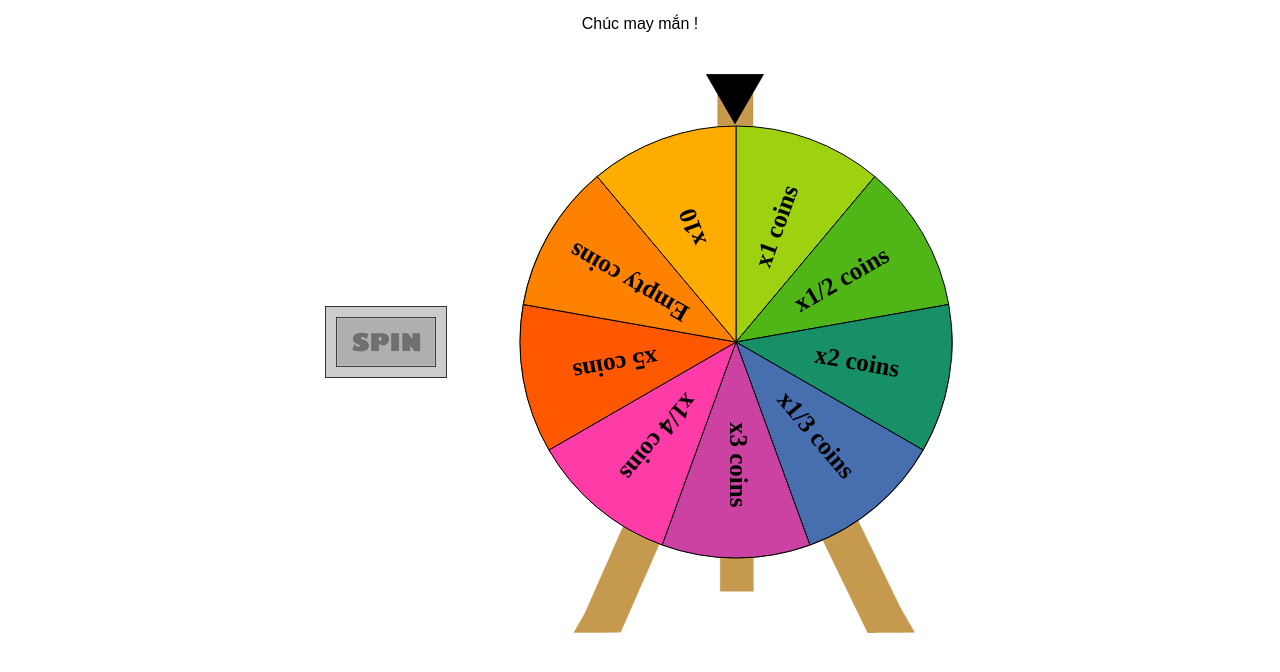
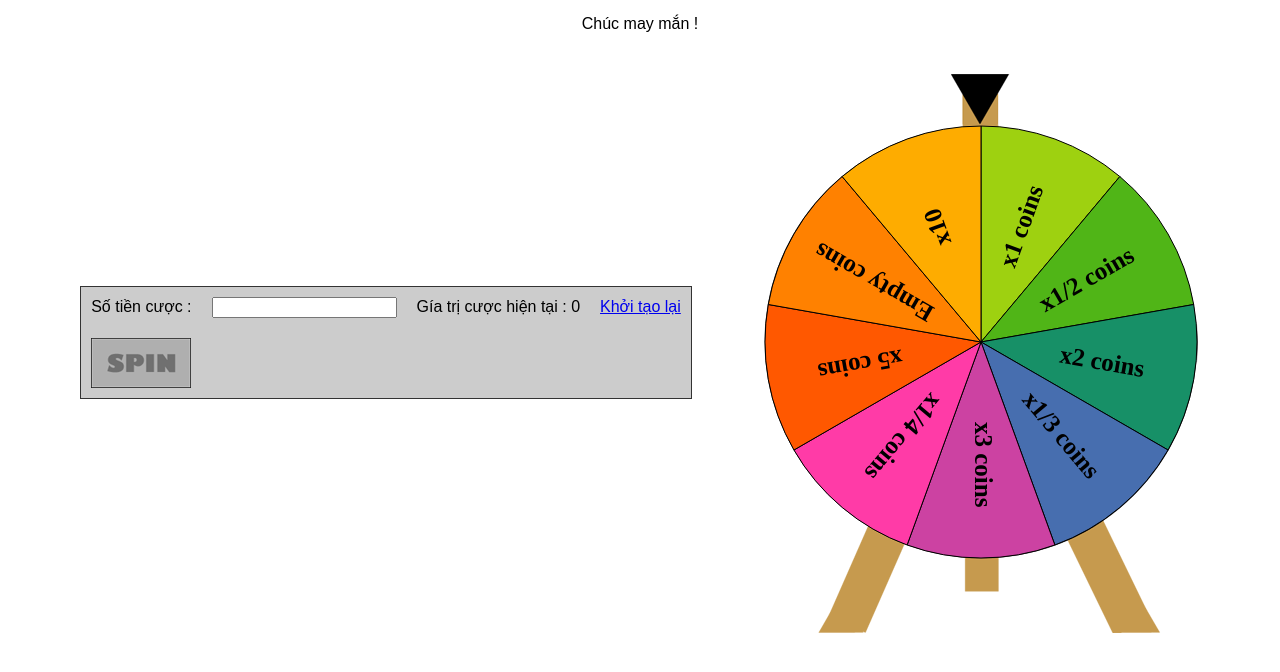
Before and after one commit to huyanhhoabinh/huyanhhoabinh.github.io, a plain HTML site: page millionaire.html in a window 1280 px wide. Shown: the part 66-738 px from the top of the page. Drawn offline with Linux system fonts and the light colour scheme.

Commit message:
fix milionaire

```diff
--- a/js/milionaire.js
+++ b/js/milionaire.js
@@ -2,7 +2,6 @@ let backgroundAudio = new Audio('resources/background-sound.mp3');
 backgroundAudio.loop = true;
 let tickSound = new Audio('resources/tick.mp3');  // Create audio object and load desired file.
 tickSound.volume = 0.5;
-
 function playTickSound() {
     // Stop and rewind the sound (stops it if already playing).
     tickSound.pause();
@@ -13,7 +12,7 @@ function playTickSound() {
 
 let coinsAudio = new Audio('resources/CoinsJackpotSoundEffects.mp3')
 coinsAudio.loop = true;
-
+let currentBetValue = 0;
 let predictWinning = false;
 let colors = ['#9ED110', '#50B517', '#179067', '#476EAF', '#9f49ac', '#CC42A2', '#FF3BA7', '#FF5800', '#FF8100', '#FEAC00', '#FFCC00', '#EDE604'];
 let theWheel = new Winwheel({
@@ -25,15 +24,15 @@ let theWheel = new Winwheel({
     // 'fillStyle' : 'white',
     'segments':        // Define segments including colour and text.
         [
-            {'fillStyle': '#9ED110', 'text': 'x1 coins'},
-            {'fillStyle': '#50B517', 'text': 'x1/2 coins'},
-            {'fillStyle': '#179067', 'text': 'x2 coins'},
-            {'fillStyle': '#476EAF', 'text': 'x1/3 coins'},
-            {'fillStyle': '#CC42A2', 'text': 'x3 coins'},
-            {'fillStyle': '#FF3BA7', 'text': 'x1/4 coins'},
-            {'fillStyle': '#FF5800', 'text': 'x5 coins'},
-            {'fillStyle': '#FF8100', 'text': 'Empty coins'},
-            {'fillStyle': '#FEAC00', 'text': 'x10'}
+            {'fillStyle': '#9ED110', 'text': 'x1 coins', 'rateValue' : '1'},
+            {'fillStyle': '#50B517', 'text': 'x1/2 coins', 'rateValue' : '0.5'},
+            {'fillStyle': '#179067', 'text': 'x2 coins', 'rateValue' : '2'},
+            {'fillStyle': '#476EAF', 'text': 'x1/3 coins', 'rateValue' : '0.33'},
+            {'fillStyle': '#CC42A2', 'text': 'x3 coins', 'rateValue' : '3'},
+            {'fillStyle': '#FF3BA7', 'text': 'x1/4 coins', 'rateValue' : '0.25'},
+            {'fillStyle': '#FF5800', 'text': 'x5 coins', 'rateValue' : '5'},
+            {'fillStyle': '#FF8100', 'text': 'Empty coins', 'rateValue' : '0'},
+            {'fillStyle': '#FEAC00', 'text': 'x10', 'rateValue' : '10'}
         ],
     'animation':           // Specify the animation to use.
         {
@@ -69,7 +68,7 @@ let wheelSpinning = false;
 function startSpin() {
     resetWheel1();
     // Ensure that spinning can't be clicked again while already running.
-    if (wheelSpinning == false && theWheel.numSegments >= 2) {
+    if (wheelSpinning == false && theWheel.numSegments >= 2 && currentBetValue > 0) {
         backgroundAudio.play();
         calculatePrize();
         theWheel.startAnimation();
@@ -98,6 +97,7 @@ function alertPrize(indicatedSegment) {
     // Do basic alert of the segment text. You would probably want to do something more interesting with this information.
     var winningSegment = theWheel.getIndicatedSegment();
     document.getElementById("phanthuong").innerText = winningSegment.text;
+    document.getElementById("coinReturn").innerText = round5(currentBetValue*parseFloat(winningSegment.rateValue)) + "";
     togglePopup();
     // alert("Phần thưởng là " + winningSegment.text);
     if (predictWinning) {
@@ -106,7 +106,10 @@ function alertPrize(indicatedSegment) {
         gimmick('body');
     }
 }
-
+function round5(x)
+{
+    return Math.ceil(x/5)*5;
+}
 function gimmick(el) {
     var exists = document.getElementById('gimmick')
     if (exists) {
@@ -212,3 +215,24 @@ window.addEventListener('click', ({target}) => {
     popups.classList.remove('active');
     resetCoinsSplashing();
 });
+function validateCoin() {
+    let valueInput;
+    // Get the value of the input field with id="numb"
+    valueInput = document.getElementById("inputCoin").value;
+
+    // If x is Not a Number or less than one or greater than 10
+    if (isNaN(valueInput) || (![10,20,30,40,50].includes(parseInt(valueInput)))) {
+        document.getElementById("inputCoin").value = "";
+        currentBetValue = 0;
+        document.getElementById("currentBetValue").innerText = "0";
+    } else {
+        currentBetValue = valueInput;
+        document.getElementById("currentBetValue").innerText = valueInput + "";
+    }
+}
+
+function resetCoin() {
+    currentBetValue = 0;
+    document.getElementById("currentBetValue").innerText = "0";
+    document.getElementById("inputCoin").value = "";
+}
--- a/millionaire.html
+++ b/millionaire.html
@@ -28,12 +28,12 @@
             <td>
                 <div class="power_controls">
                     <table class="power" cellpadding="10" cellspacing="0">
-<!--                        <tr>-->
-<!--                            <td>Enter name</td>-->
-<!--                            <td><input type="text" id="nameStudent" onkeydown="Javascript: if (event.keyCode==13) addSegment();"></td>-->
-<!--                            <td>-->
-<!--                            </td>-->
-<!--                        </tr>-->
+                        <tr>
+                            <td>Số tiền cược :</td>
+                            <td><input type="text" id="inputCoin" onkeydown="Javascript: if (event.keyCode==13) validateCoin();"></td>
+                            <td>Gía trị cược hiện tại : <span id="currentBetValue">0</span></td>
+                            <td><a href="#" onClick="resetCoin(); return false;">Khởi tạo lại</a></td>
+                        </tr>
                         <tr>
                             <td> <img id="spin_button" src="resources/spin_off.png" alt="Spin" onClick="startSpin();"/></td>
 <!--                            <td> <img id="spin" src="spin_off.png" alt="Spin" onClick="resetWheel1();theWheel.startAnimation();"/></td>-->
@@ -58,6 +58,7 @@
 <!--        <div class="close-btn" onclick="togglePopup()">&times;</div>-->
         <h1>Phần thưởng là :</h1>
         <h1 id="phanthuong"></h1>
+        <h2>Coin nhận về : <span id="coinReturn"></span> coins</h2>
     </div>
 </div>
 <script type="text/javascript" src="js/milionaire.js"></script>
```
